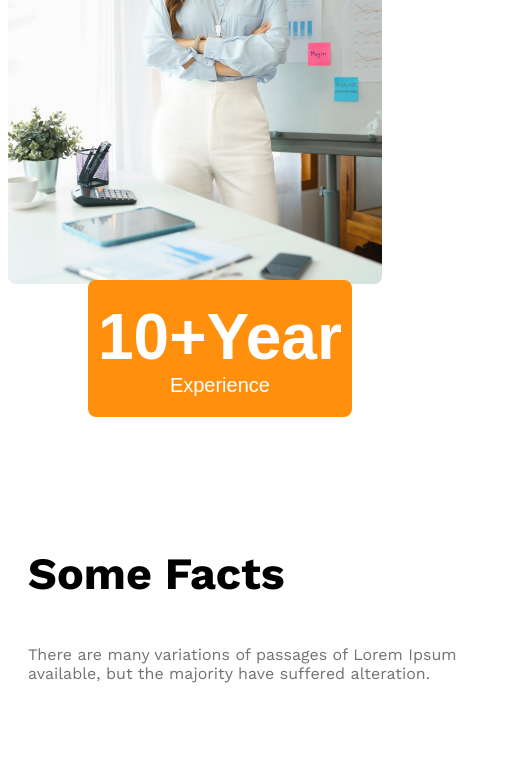
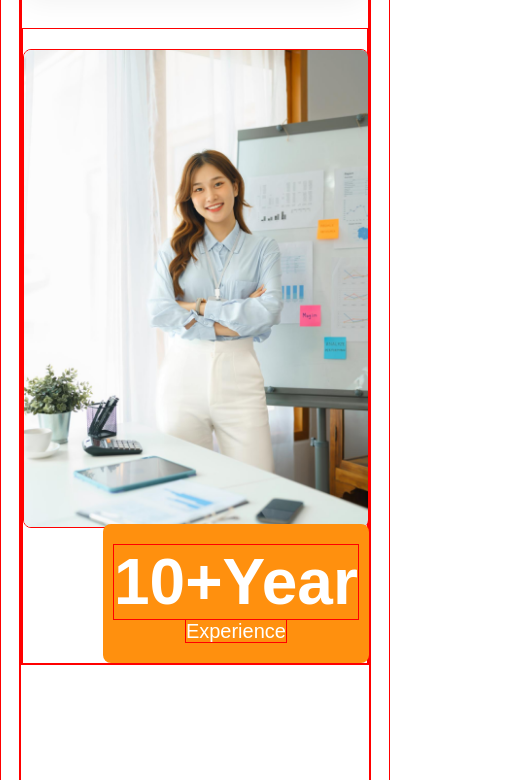
Before and after one commit to Md-ShohanurRahman/Architects-portfolio, a plain HTML site: page index.html in a window 390 px wide. Shown: the part 4547-5327 px from the top of the page, 528 px wide, since content can reach past the window. Drawn offline with nearby package versions, Linux system fonts and the light colour scheme.

Commit message:
modify and make the code more clean

```diff
--- a/Architects-portfolio/style.css
+++ b/Architects-portfolio/style.css
@@ -214,6 +214,10 @@ footer{
     margin-top: 100px;
     margin-bottom: 100px;
 }
+*{
+    border: 1px solid red;
+  }
+
 
 /* responsive media query  */
 
@@ -251,7 +255,10 @@ footer{
 
     }
     .fact_description{
-        width: 500px;
+        max-width: 300px;
+        margin-top: 0px;
+        margin-bottom: 0px;
+        margin-right: auto;
         margin-left: 20px;
     }
     .section_title {
@@ -273,10 +280,15 @@ footer{
       margin-left: 80px;
 
     }
+    body{
+        max-width: 350px;
+        margin: 0 auto;
+    }
+    *{
+        border: 1px solid red;
+      }
 }
-*{
-    /* border: 1px solid red; */
-}
+
 /* medium device media query */
 @media screen and (min-width:576px) and (max-width:992px) {
     .teams,
@@ -309,8 +321,4 @@ footer{
         margin-left: 290px;
 
       }
-}
-
- /* main style  */
-
- /* footer  style */
+    }
```
